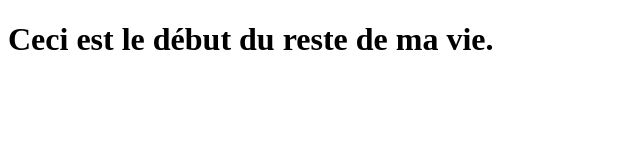
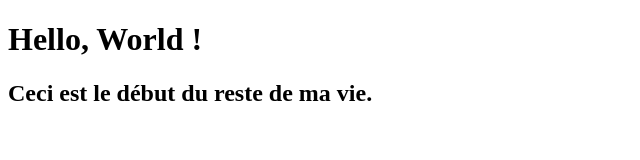
Before and after one commit to mdkwe/THP_mdkwe-publish, a plain HTML site: page index.html in a window 1280 px wide. Shown: the whole page, without its empty margins (0-640 px from the left). Drawn offline with Linux system fonts and the light colour scheme.

Commit message:
update index

```diff
--- a/index.html
+++ b/index.html
@@ -4,11 +4,14 @@
       <meta charset="UTF-8">
       <meta http-equiv="X-UA-Compatible" content="IE=edge">
       <meta name="viewport" content="width=device-width, initial-scale=1.0">
-      <title>Hello, World!</title>
+      <title> Michelle </title>
 </head>
 <body>
       <h1>
+            Hello, World !
+      </h1>
+      <h2>
             Ceci est le début du reste de ma vie.
-      </h1>
+      </h2>
 </body>
 </html>
```
